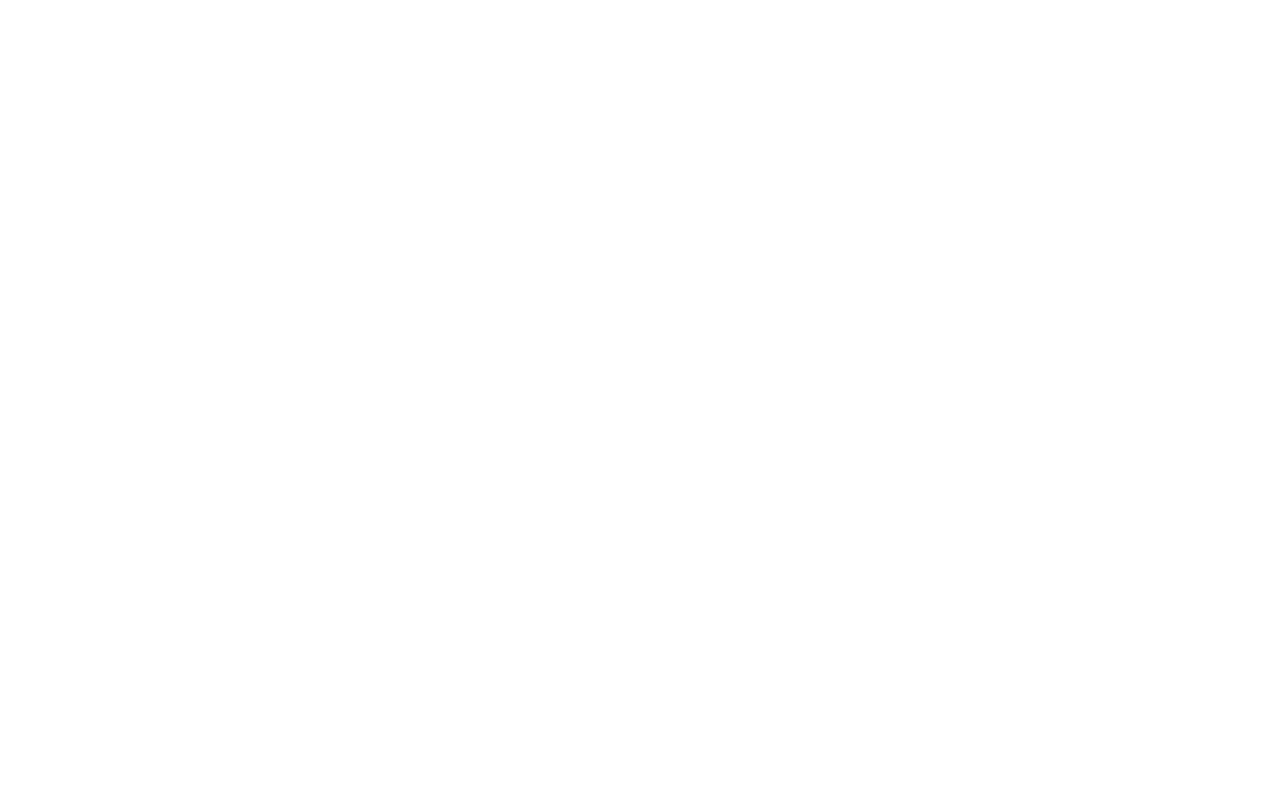
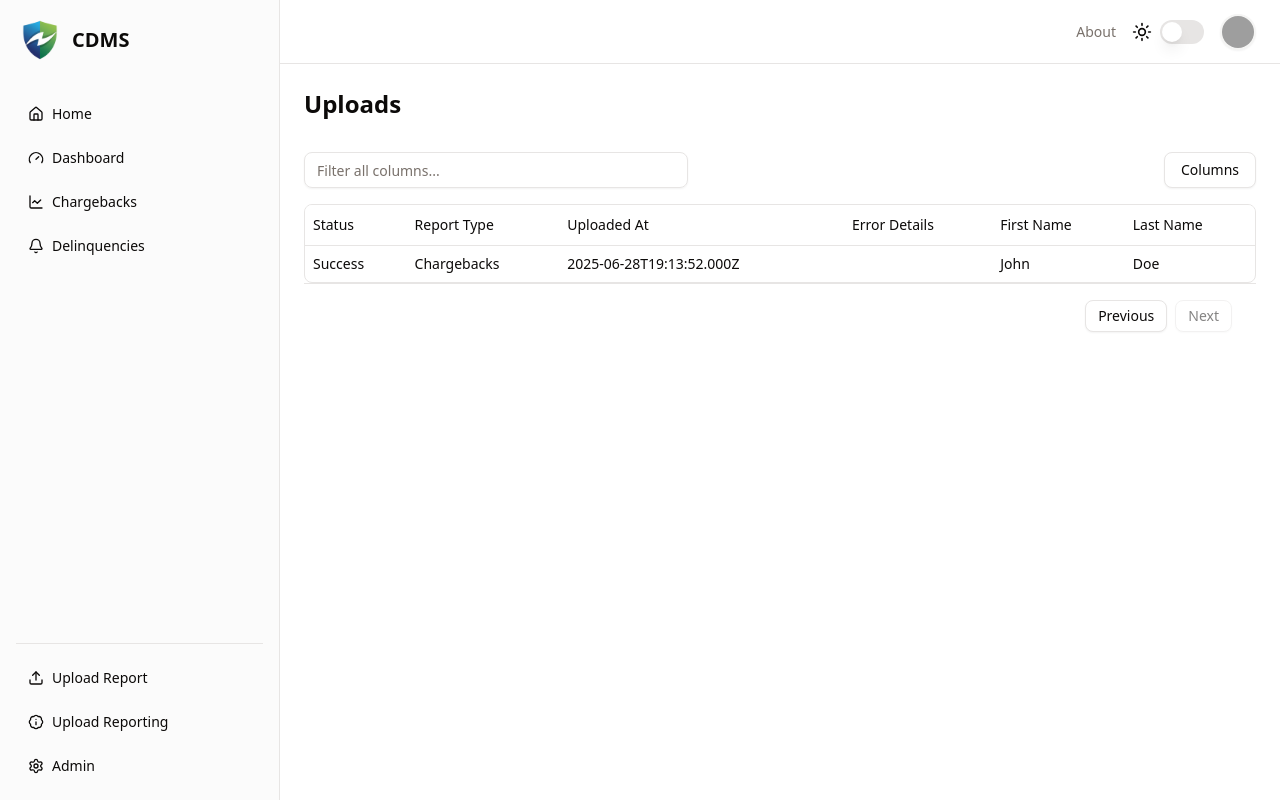
Before and after one commit to JJckrbbt/cdms, a React (Vite) app in the folder frontend/: page /uploads in a window 1280 px wide. Before the commit this address had no page. Built offline with nearby package versions, Linux system fonts and the light colour scheme; grey boxes are pictures that could not be loaded.

Commit message:
added upload reporting, landing page update

```diff
--- a/frontend/src/App.tsx
+++ b/frontend/src/App.tsx
@@ -6,6 +6,7 @@ import { DelinquenciesPage } from "./pages/DelinquenciesPage";
 import { DashboardPage } from "./pages/DashboardPage";
 import { LandingPage } from "./pages/LandingPage";
 import { AboutPage } from './pages/AboutPage';
+import UploadsPage from './pages/UploadsPage';
 
 function App() {
   const handleUploadSuccess = () => {
@@ -29,6 +30,7 @@ function App() {
           <Route path="/chargebacks" element={<ChargebacksPage />} />
           <Route path="/delinquencies" element={<DelinquenciesPage />} />
           <Route path="/about" element={<AboutPage />} />
+          <Route path="/uploads" element={<UploadsPage />} />
         </Route>
       </Routes>
       <Toaster />
--- a/frontend/src/components/DashboardLayout.tsx
+++ b/frontend/src/components/DashboardLayout.tsx
@@ -11,7 +11,6 @@ import {
 } from "@/components/ui/dropdown-menu";
 import { Avatar, AvatarFallback, AvatarImage } from "@/components/ui/avatar";
 import { Sheet, SheetContent, SheetTrigger, SheetHeader, SheetTitle, SheetDescription } from "@/components/ui/sheet";
-// FIXED: Removed the unused 'Upload' import
 import { PanelLeft, Sun, Moon } from "lucide-react";
 import { UploadReportModal } from "./UploadReportModal";
 import { Switch } from "@/components/ui/switch";
@@ -51,7 +50,6 @@ export function DashboardLayout({ children, onUploadSuccess }: DashboardLayoutPr
               </Button>
             </SheetTrigger>
             <SheetContent side="left" className="p-0 w-64">
-                {/* FIXED: Passed the required prop to the Sidebar in the mobile view */}
               <Sidebar onUploadReportClick={handleUploadReportClick} />
             </SheetContent>
           </Sheet>
--- a/frontend/src/components/Sidebar.tsx
+++ b/frontend/src/components/Sidebar.tsx
@@ -52,7 +52,7 @@ export function Sidebar({ onUploadReportClick }: SidebarProps) {
         <nav className="flex flex-col gap-2">
           <Button variant="ghost" className="justify-start gap-2" onClick={onUploadReportClick}>
             <Upload className="h-4 w-4" />
-            Submit Report
+            Upload Report
           </Button>
           <Link to="/uploads" className="w-full">
             <Button variant="ghost" className="justify-start gap-2 w-full">
--- /dev/null
+++ b/frontend/src/components/uploads/columns.tsx
@@ -0,0 +1,40 @@
+import { ColumnDef } from "@tanstack/react-table";
+
+export type Upload = {
+  id: string; // uuid
+  status: "Pending" | "Processing" | "Success" | "Failed";
+  report_type: string;
+  uploadedAt: string;
+  error_details: string | null;
+  user: {
+    first_name: string;
+    last_name: string;
+  };
+};
+
+export const columns: ColumnDef<Upload>[] = [
+  {
+    accessorKey: "status",
+    header: "Status",
+  },
+  {
+    accessorKey: "report_type",
+    header: "Report Type",
+  },
+  {
+    accessorKey: "uploadedAt",
+    header: "Uploaded At",
+  },
+  {
+    accessorKey: "error_details",
+    header: "Error Details",
+  },
+  {
+    accessorKey: "user.first_name",
+    header: "First Name",
+  },
+  {
+    accessorKey: "user.last_name",
+    header: "Last Name",
+  },
+];
--- a/frontend/src/pages/LandingPage.tsx
+++ b/frontend/src/pages/LandingPage.tsx
@@ -51,7 +51,7 @@ export const LandingPage: React.FC = () => {
         </DropdownMenu>
       </div>
       <h1 className="text-5xl font-bold">Welcome to CDMS</h1>
-      <p className="mt-4 text-lg">Your Centralized Dispute Management System</p>
+      <p className="mt-4 text-lg">A Chargeback & Delinquency Management System</p>
       <div className="mt-8">
         <a href="/dashboard" className="px-6 py-3 text-lg font-semibold text-white bg-blue-600 rounded-md hover:bg-blue-700">
           Go to Dashboard
--- /dev/null
+++ b/frontend/src/pages/UploadsPage.tsx
@@ -0,0 +1,36 @@
+import { useEffect, useState } from "react";
+import { DataTable } from "@/components/ui/DataTable";
+import { columns, Upload } from "@/components/uploads/columns";
+
+async function getData(): Promise<Upload[]> {
+  // Fetch data from your API here.
+  // This is just a placeholder.
+  return [
+    {
+      id: "728ed52f-7b29-4ca4-a5d2-9c5b9a3f3a2f",
+      status: "Success",
+      report_type: "Chargebacks",
+      uploadedAt: new Date().toISOString(),
+      error_details: null,
+      user: {
+        first_name: "John",
+        last_name: "Doe",
+      },
+    },
+  ];
+}
+
+export default function UploadsPage() {
+  const [data, setData] = useState<Upload[]>([]);
+
+  useEffect(() => {
+    getData().then(setData);
+  }, []);
+
+  return (
+    <div>
+      <h1 className="text-2xl font-bold">Uploads</h1>
+      <DataTable columns={columns} data={data} />
+    </div>
+  );
+};
```
